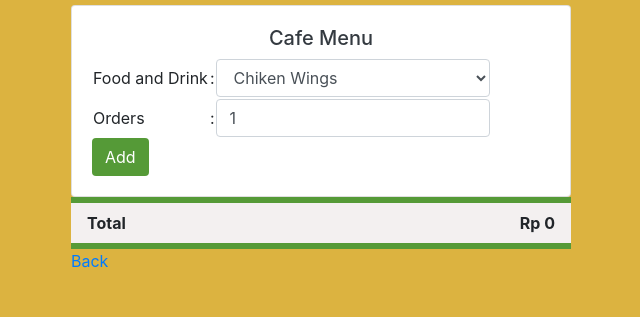
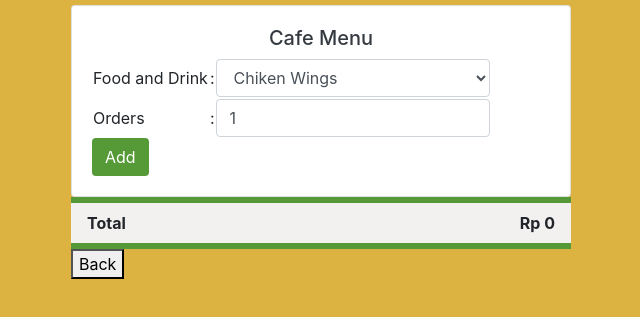
Before and after one commit to Ramdan69/Cafe-Waterpark, a plain HTML site: page order.html in a window 1280 px wide. Shown: the part 51-368 px from the top of the page, without its empty margins (319-959 px from the left). Drawn offline with Linux system fonts and the light colour scheme.

Commit message:
Update order.html

```diff
--- a/order.html
+++ b/order.html
@@ -90,7 +90,11 @@
         <span class="float-right" id="grandtotal">Rp 0</span>
       </div>
     </div>
-    <a href="index.html">Back</a>
+  <p>
+      <a href="index.html">
+        <button>Back</button>
+      </a>
+    <p>
 
   </div>
 
```
